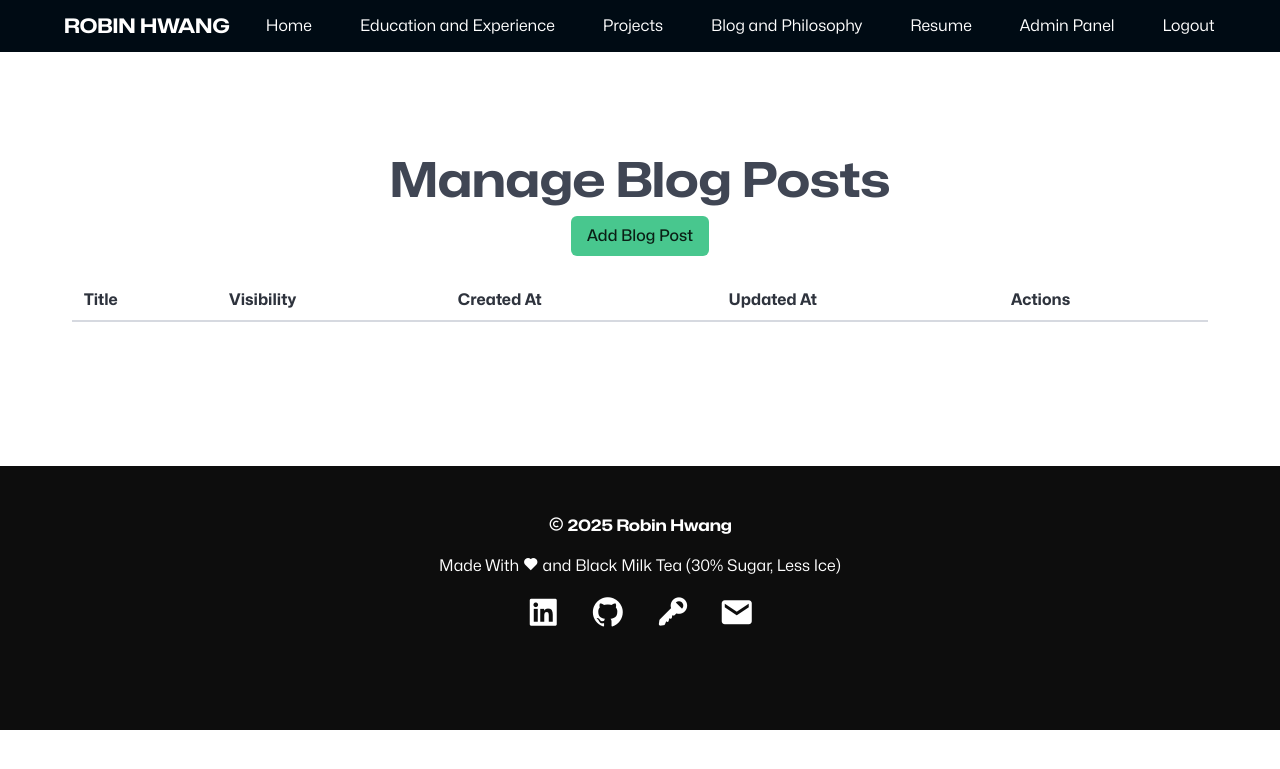
After one commit to rhwang1226/robinhwangv2, a Flask app: page /admin/manage_blog in a window 1280 px wide. The commit adds this page. Shown: the top 769 px of the page. Run offline with Flask 3, Linux system fonts and the light colour scheme; the visitor is signed in with stand-in values (Sample User, id 1); data that the repository does not hold is empty.

Commit message:
Blog is completed, and the website is 99% done! Whew!
This version is definitely deployable and ready to be seen by the public. The admin panels can use some CSS polishing, but a) it's not going be seen by the public, and b) the formatting of the admin panel isn't egregious. Need to upgrade to a PostgreSQL database at some point.

```diff
--- a/requirements.txt
+++ b/requirements.txt
@@ -1,3 +1,5 @@
 flask
 bcrypt==4.1.1
 python-dotenv
+markdown
+pytz
--- a/robinhwang/__init__.py
+++ b/robinhwang/__init__.py
@@ -5,6 +5,7 @@ from robinhwang.views.projects import projects_views
 from robinhwang.views.blogandphilosophy import blogandphilosophy_views
 from robinhwang.views.login import login_views
 from robinhwang.views.admin import admin_views
+import markdown
 
 import os
 from dotenv import load_dotenv
@@ -24,4 +25,9 @@ def create_app():
     app.register_blueprint(login_views)
     app.register_blueprint(admin_views)
 
+    # Register Markdown filter
+    @app.template_filter('markdown')
+    def markdown_filter(content):
+        return markdown.markdown(content, extensions=['fenced_code', 'tables'])
+
     return app
--- a/robinhwang/static/css/basic.css
+++ b/robinhwang/static/css/basic.css
@@ -33,3 +33,7 @@
     font-family: 'Brittany Signature';
     font-weight: 700;
 }
+
+.area {
+    min-height: 50vh;
+}
--- a/robinhwang/templates/admin.html
+++ b/robinhwang/templates/admin.html
@@ -48,6 +48,11 @@
                 <li><a href="admin/add_other_experience">Add Other Experience</a></li>
                 <li><a href="admin/edit_other_experiences">Edit/Delete Other Experience</a></li>
             </ul>
+
+            <p class="is-size-4 py-5 monasans-bold">Manage Blog</p>
+            <ul>
+                <li><a href="admin/manage_blog">Click here to manage the blog.</a></li>
+            </ul>
         </div>
     </section>
 
--- /dev/null
+++ b/robinhwang/templates/manage_blog.html
@@ -0,0 +1,60 @@
+<!DOCTYPE html>
+<html lang="en">
+
+<head>
+    <meta charset="UTF-8">
+    <meta name="viewport" content="width=device-width, initial-scale=1.0">
+    <title>Manage Blog</title>
+    <link rel="stylesheet" href="https://cdn.jsdelivr.net/npm/bulma@1.0.2/css/bulma.min.css">
+    <link href='https://unpkg.com/boxicons@2.1.4/css/boxicons.min.css' rel='stylesheet'>
+    <link rel="stylesheet" href="{{ url_for('static', filename='css/basic.css') }}">
+</head>
+
+<body>
+    {% include 'navbar.html' %}
+
+    <section class="section is-medium">
+        <div class="container">
+            <h1 class="is-size-1 has-text-centered monasans-bold">Manage Blog Posts</h1>
+
+            <div class="buttons has-addons is-centered mb-5 monasans">
+                <a href="{{ url_for('admin.add_blog_post') }}" class="button is-success">Add Blog Post</a>
+            </div>
+
+            <table class="table is-fullwidth monasans">
+                <thead>
+                    <tr>
+                        <th>Title</th>
+                        <th>Visibility</th>
+                        <th>Created At</th>
+                        <th>Updated At</th>
+                        <th>Actions</th>
+                    </tr>
+                </thead>
+                <tbody>
+                    {% for post in posts %}
+                    <tr>
+                        <td>{{ post[1] }}</td>
+                        <td>{{ post[3] }}</td>
+                        <td>{{ post[4] }}</td>
+                        <td>{{ post[5] if post[5] else '—' }}</td>
+                        <td>
+                            <a href="{{ url_for('admin.edit_blog_post', post_id=post[0]) }}" class="button is-link is-small">Edit</a>
+                            <form action="{{ url_for('admin.delete_blog_post', post_id=post[0]) }}" method="POST" style="display: inline;">
+                                <button type="submit" class="button is-danger is-small"
+                                        onclick="return confirm('Are you sure you want to delete this blog post?');">
+                                    Delete
+                                </button>
+                            </form>
+                        </td>
+                    </tr>
+                    {% endfor %}
+                </tbody>
+            </table>
+        </div>
+    </section>
+
+    {% include 'footer.html' %}
+</body>
+
+</html>
--- a/robinhwang/views/admin.py
+++ b/robinhwang/views/admin.py
@@ -1,6 +1,9 @@
 from flask import Blueprint, render_template, request, redirect, url_for, flash, session
 from functools import wraps
 import sqlite3
+from datetime import datetime
+import pytz
+import uuid
 
 admin_views = Blueprint('admin', __name__)
 
@@ -530,3 +533,179 @@ def delete_other_experience(exp_id):
 
     flash('Other Experience deleted successfully!', 'success')
     return redirect(url_for('admin.edit_other_experiences'))
+
+####################################### BLOG ##############################################
+def generate_slug(title):
+    """
+    Generate a unique slug using the title and a UUID.
+    """
+    return f"{title.replace(' ', '-').lower()}-{uuid.uuid4().hex[:8]}"
+
+def format_datetime(timestamp):
+    """
+    Converts a datetime string into a human-readable format and adjusts to Eastern Time (ET).
+    Handles timestamps with and without fractional seconds.
+    """
+    try:
+        # Try parsing with fractional seconds
+        dt = datetime.strptime(timestamp, "%Y-%m-%d %H:%M:%S.%f")
+    except ValueError:
+        # Fallback to parsing without fractional seconds
+        dt = datetime.strptime(timestamp, "%Y-%m-%d %H:%M:%S")
+
+    # Assuming the input timestamp is in UTC, convert to ET
+    utc = pytz.utc
+    eastern = pytz.timezone("US/Eastern")
+    dt = utc.localize(dt).astimezone(eastern)
+
+    return dt.strftime("%B %d, %Y • %I:%M %p ET")
+
+
+def get_all_blog_posts():
+    conn = sqlite3.connect(DB_PATH)
+    cursor = conn.cursor()
+    cursor.execute("""
+        SELECT id, title, content, visibility, created_at, updated_at, slug
+        FROM blog_posts
+        ORDER BY created_at DESC
+    """)
+    posts = cursor.fetchall()
+    conn.close()
+
+    # Format the dates for each post
+    formatted_posts = [
+        (post[0], post[1], post[2], post[3],
+         format_datetime(post[4]),  # Format created_at
+         format_datetime(post[5]) if post[5] else None,
+         post[6])  # Format updated_at (if exists),
+        for post in posts
+    ]
+    return formatted_posts
+
+def get_blog_post_by_id(post_id):
+    conn = sqlite3.connect(DB_PATH)
+    cursor = conn.cursor()
+    cursor.execute("""
+        SELECT id, title, content, visibility, created_at, updated_at, slug
+        FROM blog_posts
+        WHERE id = ?
+    """, (post_id,))
+    post = cursor.fetchone()
+    conn.close()
+
+    if post:
+        return (
+            post[0], post[1], post[2], post[3],
+            format_datetime(post[4]),  # Format created_at
+            format_datetime(post[5]) if post[5] else None,  # Format updated_at (if exists),
+            post[6]
+        )
+    return None
+
+# Route to display all posts (for logged-in admin)
+@admin_views.route('/admin/manage_blog', methods=['GET'])
+@login_required
+def manage_blog():
+    posts = get_all_blog_posts()
+    return render_template('manage_blog.html', posts=posts)
+
+# Route to add a new blog post
+@admin_views.route('/admin/add_blog_post', methods=['GET', 'POST'])
+@login_required
+def add_blog_post():
+    if request.method == 'POST':
+        title = request.form['title']
+        content = request.form['content']
+        visibility = request.form['visibility']
+
+        conn = sqlite3.connect(DB_PATH)
+        cursor = conn.cursor()
+        slug = generate_slug(title)
+        cursor.execute("""
+            INSERT INTO blog_posts (title, content, visibility, slug)
+            VALUES (?, ?, ?, ?)
+        """, (title, content, visibility, slug))
+        conn.commit()
+        conn.close()
+
+        flash('Blog post added successfully!', 'success')
+        return redirect(url_for('admin.manage_blog'))
+
+    return render_template('add_blog_post.html')
+
+
+@admin_views.route('/admin/edit_blog_post/<int:post_id>', methods=['GET', 'POST'])
+@login_required
+def edit_blog_post(post_id):
+    if request.method == 'POST':
+        title = request.form['title']
+        content = request.form['content']
+        visibility = request.form['visibility']
+        updated_at = datetime.utcnow()  # Store UTC time in the database
+
+        conn = sqlite3.connect(DB_PATH)
+        cursor = conn.cursor()
+
+        # Update existing blog post
+        cursor.execute("""
+            UPDATE blog_posts
+            SET title = ?, content = ?, visibility = ?, updated_at = ?
+            WHERE id = ?
+        """, (title, content, visibility, updated_at, post_id))
+        conn.commit()
+        conn.close()
+
+        flash('Blog post updated successfully!', 'success')
+        return redirect(url_for('admin.manage_blog'))
+
+    # Fetch the blog post to prefill the edit form
+    post = get_blog_post_by_id(post_id)
+    if not post:
+        flash('Blog post not found!', 'danger')
+        return redirect(url_for('admin.manage_blog'))
+
+    return render_template('edit_blog_post.html', post=post)
+
+# Route to delete a blog post
+@admin_views.route('/admin/delete_blog_post/<int:post_id>', methods=['POST'])
+@login_required
+def delete_blog_post(post_id):
+    conn = sqlite3.connect(DB_PATH)
+    cursor = conn.cursor()
+    cursor.execute("DELETE FROM blog_posts WHERE id = ?", (post_id,))
+    conn.commit()
+    conn.close()
+
+    flash('Blog post deleted successfully!', 'success')
+    return redirect(url_for('admin.manage_blog'))
+
+@admin_views.route('/blog/<slug>', methods=['GET'])
+def view_blog_post(slug):
+    post = None
+    conn = sqlite3.connect(DB_PATH)
+    cursor = conn.cursor()
+    cursor.execute("""
+        SELECT id, title, content, visibility, created_at, updated_at
+        FROM blog_posts
+        WHERE slug = ?
+    """, (slug,))
+    row = cursor.fetchone()
+    conn.close()
+
+    if row:
+        post = {
+            "id": row[0],
+            "title": row[1],
+            "content": row[2],
+            "visibility": row[3],
+            "created_at": format_datetime(row[4]),
+            "updated_at": format_datetime(row[5]) if row[5] else None
+        }
+        print(post)
+
+    # Check visibility
+    if not post or (post["visibility"] == "private" and not session.get("authenticated")):
+        flash("Blog post not found or you do not have permission to view it.", "danger")
+        return redirect(url_for("blogandphilosophy.blogandphilosophy"))
+
+    return render_template("view_blog_post.html", post=post)
```
Also changed, not shown: database.py (+5 -23 lines), robinhwang/static/css/blogandphilosophy.css (+45 -2 lines), robinhwang/static/js/blogandphilosophy.js (+15 -0 lines), robinhwang/templates/add_blog_post.html (added, +59 -0 lines), robinhwang/templates/blogandphilosophy.html (+25 -11 lines), robinhwang/templates/edit_blog_post.html (added, +59 -0 lines), robinhwang/templates/view_blog_post.html (added, +32 -0 lines), robinhwang/views/blogandphilosophy.py (+40 -13 lines).
